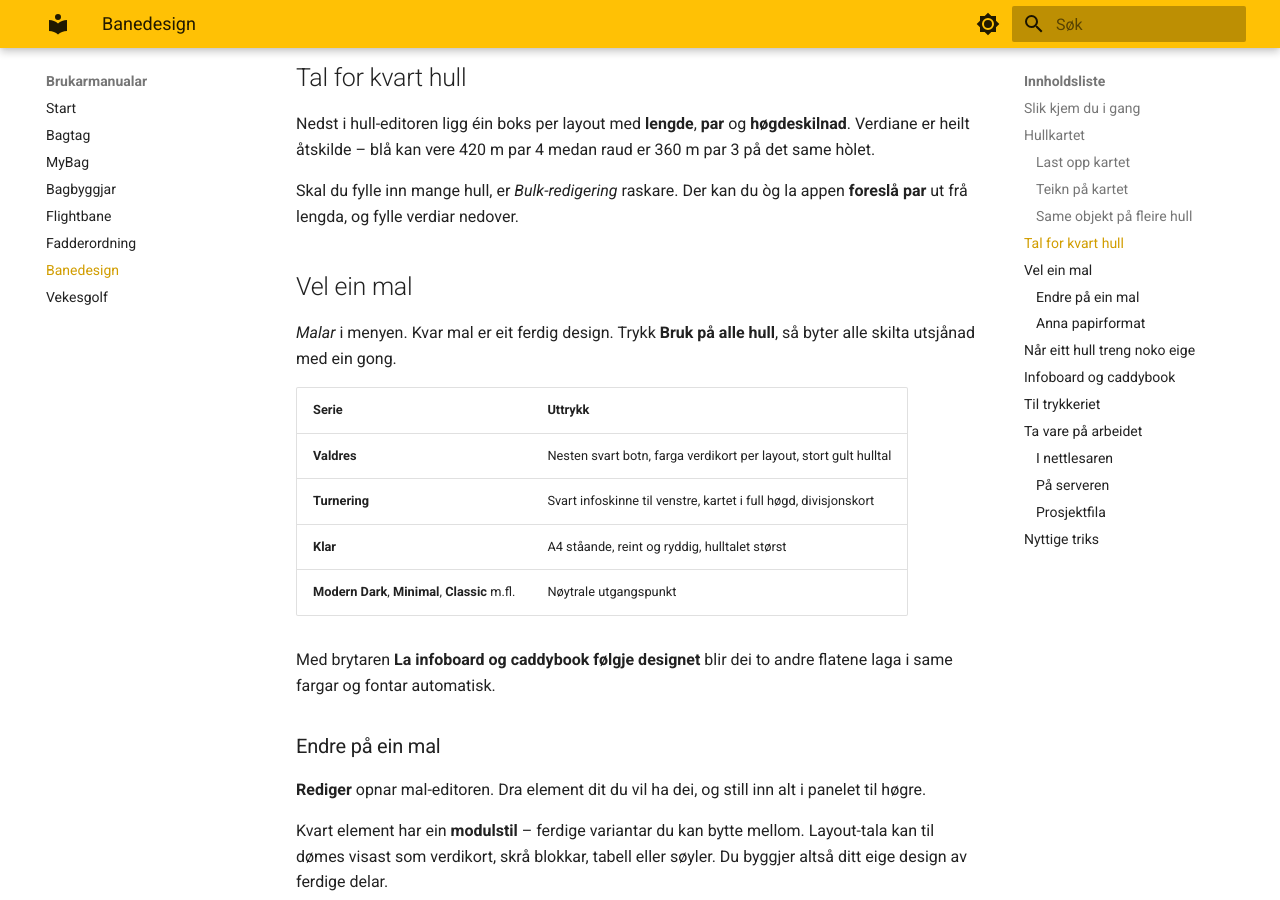
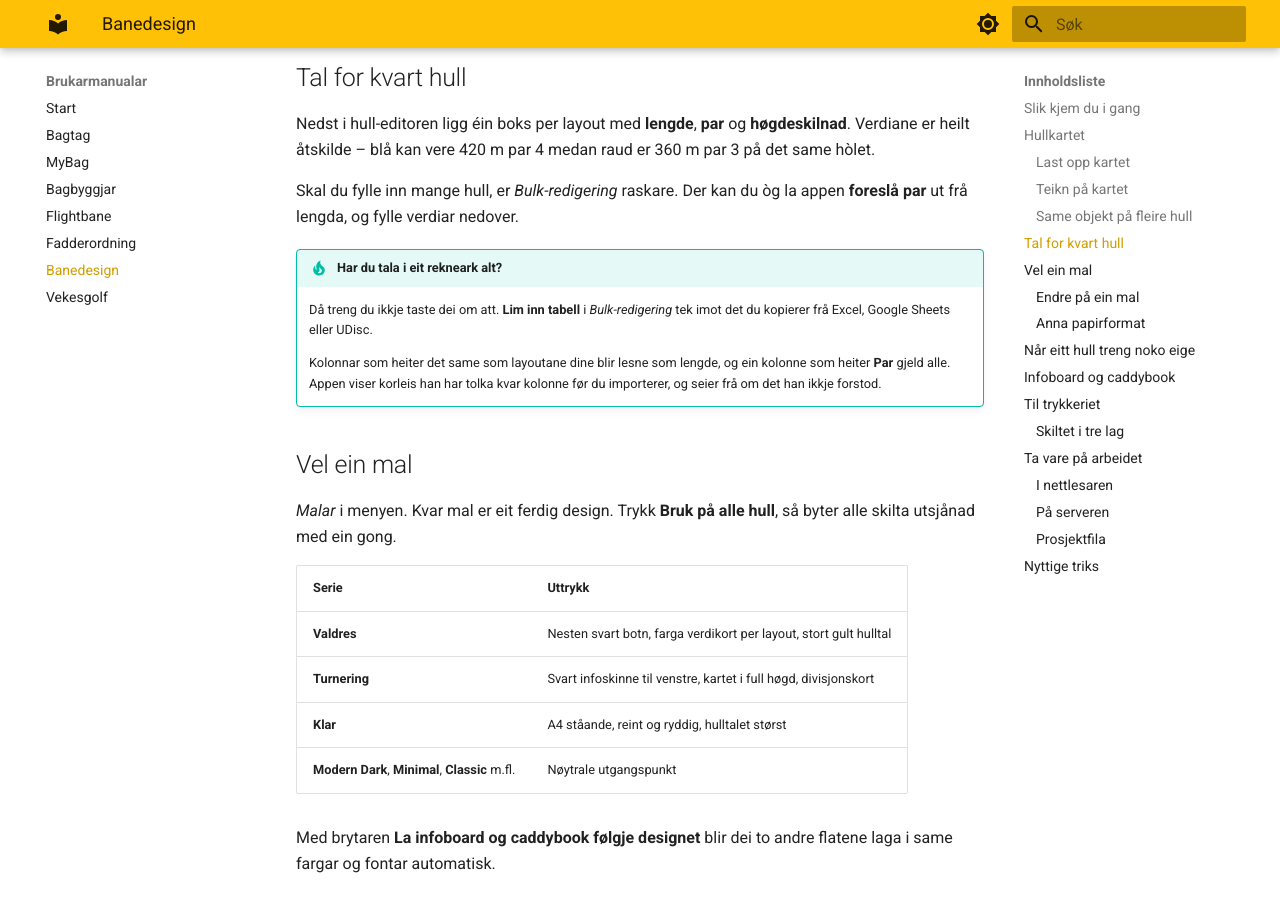
Before and after one commit to hanses89/manuals, an MkDocs documentation site: the page built from docs/banedesign.md, in a window 1280 px wide and 900 px high, scrolled down 1981 px. Built offline with MkDocs 1.6.1 and Material for MkDocs 9.7.7, drawn with Linux system fonts in a browser that asks for light colours; some of the changed text lies outside the part shown.

Commit message:
Oppdater Banedesign-dokumentasjon

```diff
--- a/docs/banedesign.md
+++ b/docs/banedesign.md
@@ -79,6 +79,16 @@ raud er 360 m par 3 på det same hòlet.
 Skal du fylle inn mange hull, er *Bulk-redigering* raskare. Der kan du òg la
 appen **foreslå par** ut frå lengda, og fylle verdiar nedover.
 
+!!! tip "Har du tala i eit rekneark alt?"
+    Då treng du ikkje taste dei om att. **Lim inn tabell** i
+    *Bulk-redigering* tek imot det du kopierer frå Excel, Google Sheets eller
+    UDisc.
+
+    Kolonnar som heiter det same som layoutane dine blir lesne som lengde, og
+    ein kolonne som heiter **Par** gjeld alle. Appen viser korleis han har
+    tolka kvar kolonne før du importerer, og seier frå om det han ikkje
+    forstod.
+
 ## Vel ein mal
 
 *Malar* i menyen. Kvar mal er eit ferdig design. Trykk **Bruk på alle hull**,
@@ -140,6 +150,15 @@ For trykk kan du skru på **bleed** og **skjæremerke**. Skal du ha alle 18
 skilta, blir dei pakka i éi ZIP-fil.
 
 Forhåndsvisninga i midten viser faktisk papirstorleik, så du ser kva du får.
+
+### Skiltet i tre lag
+
+Under **Innhald** vel du kva som blir eksportert: **Komplett**, **Layout**
+(alt bortsett frå kartet, med kartflata open) eller **Kart** (berre kartet).
+
+Det gjer at designet kan vere ferdig før kartet finst. Du kan sende *Layout*
+til trykkeriet no og *Kart* etterpå — legg dei kartet nedst og layouten over,
+får dei det komplette skiltet.
 
 !!! tip "Har du det travelt?"
     *Generer alt* sjekkar banen for manglar og lagar heile settet – alle
```
